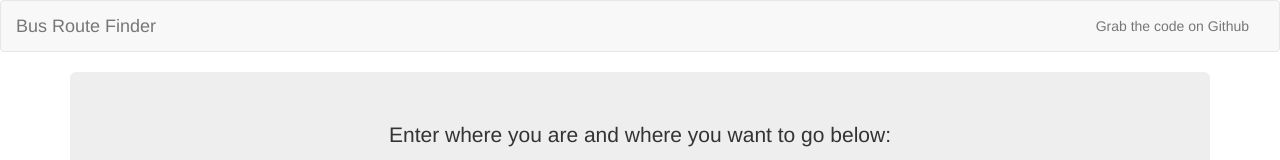
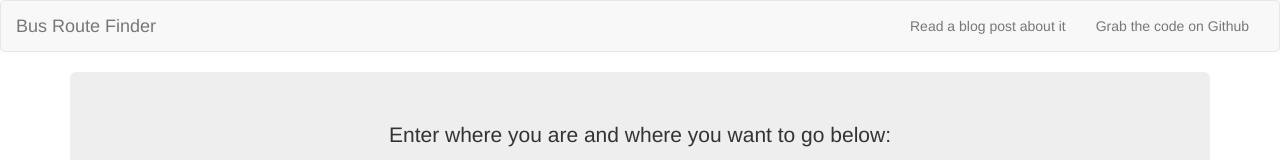
Before and after one commit to janithl/BusRouteJS, a plain HTML site: page index.html in a window 1280 px wide. Shown: the top 160 px of the page. Drawn offline with nearby package versions, Linux system fonts and the light colour scheme; some packages are replaced by stand-ins of ours.

Commit message:
added blog post link

```diff
--- a/index.html
+++ b/index.html
@@ -39,6 +39,7 @@
 
                 <div class="collapse navbar-collapse" id="main-navbar-collapse">
                     <ul class="nav navbar-nav navbar-right">
+                        <li><a href="https://janithl.github.io/2016/07/busroutejs/">Read a blog post about it</a></li>
                         <li><a href="https://github.com/janithl/BusRouteJS">Grab the code on Github</a></li>
                     </ul>
                 </div>
```
